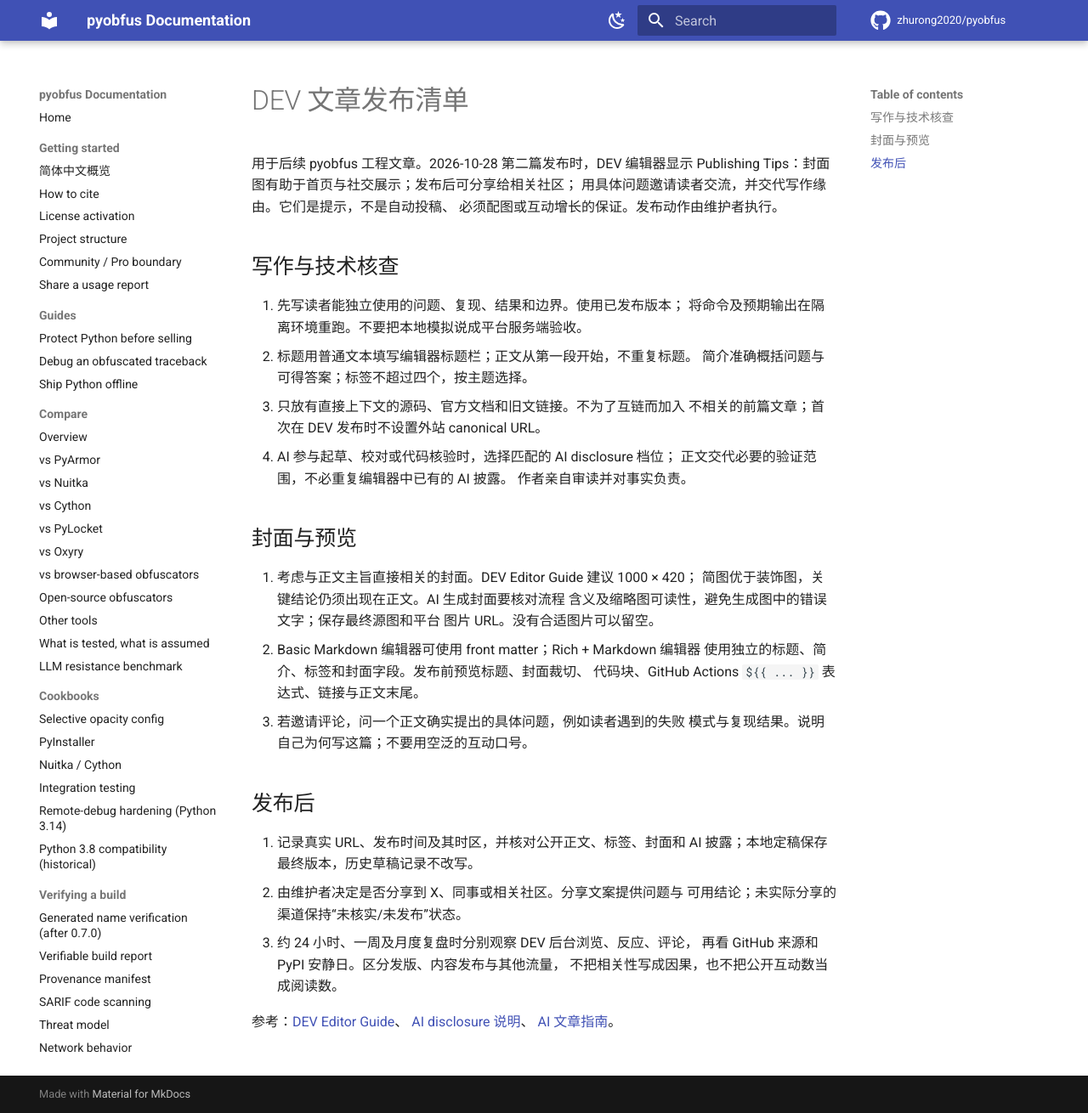
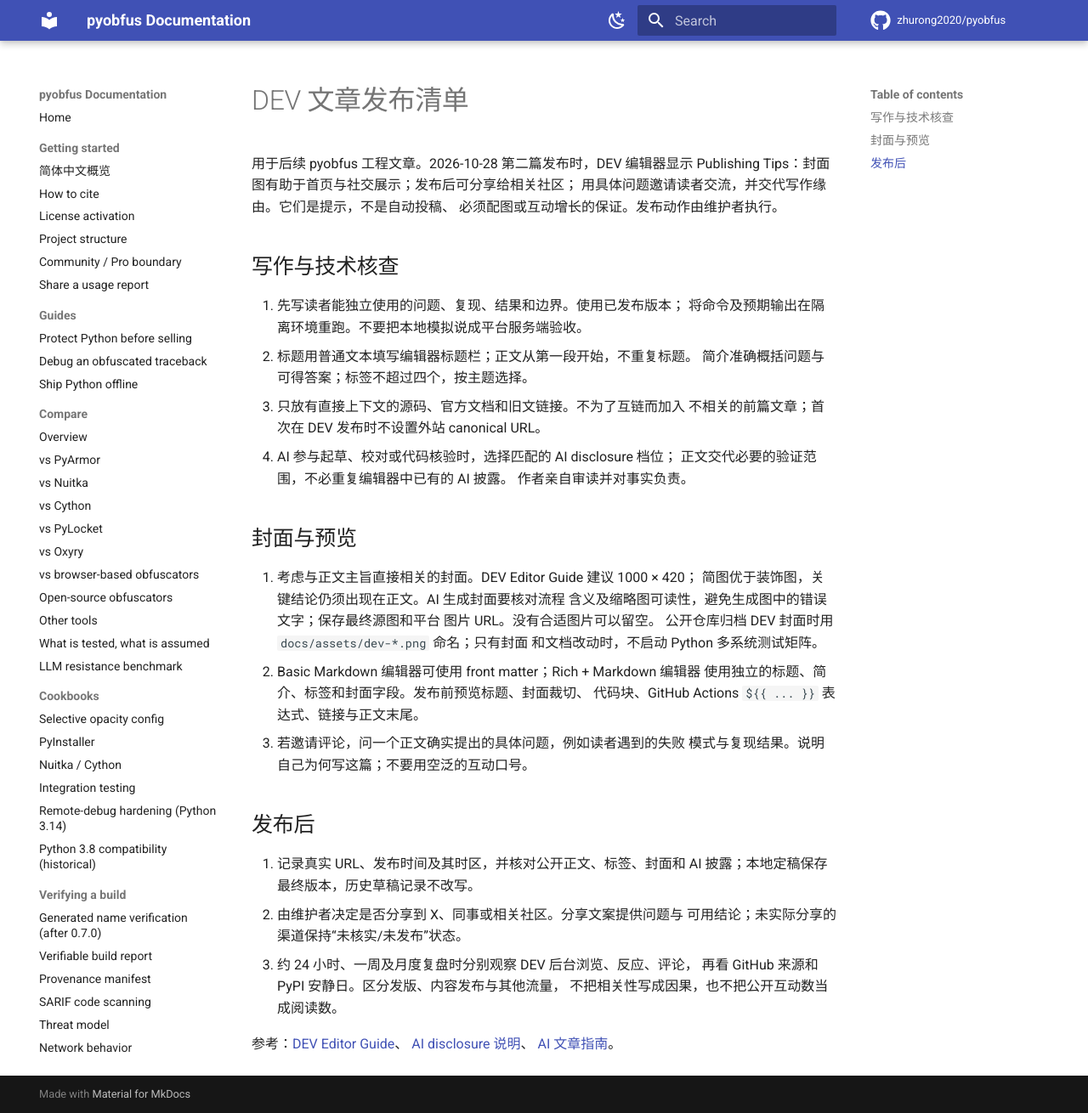
Before and after one commit to zhurong2020/pyobfus, an MkDocs documentation site: the page built from docs/DEV_PUBLISHING_CHECKLIST.md, in a window 1280 px wide and 1310 px high. Shown: the whole window at 85% size. Built offline with MkDocs 1.6.1 and Material for MkDocs 9.7.7, drawn with Linux system fonts in a browser that asks for light colours; comment, search, counter and statistics services are not loaded.

Commit message:
docs: note DEV cover CI naming convention

```diff
--- a/docs/DEV_PUBLISHING_CHECKLIST.md
+++ b/docs/DEV_PUBLISHING_CHECKLIST.md
@@ -23,6 +23,8 @@
    简图优于装饰图，关键结论仍须出现在正文。AI 生成封面要核对流程
    含义及缩略图可读性，避免生成图中的错误文字；保存最终源图和平台
    图片 URL。没有合适图片可以留空。
+   公开仓库归档 DEV 封面时用 `docs/assets/dev-*.png` 命名；只有封面
+   和文档改动时，不启动 Python 多系统测试矩阵。
 2. Basic Markdown 编辑器可使用 front matter；Rich + Markdown 编辑器
    使用独立的标题、简介、标签和封面字段。发布前预览标题、封面裁切、
    代码块、GitHub Actions `${{ ... }}` 表达式、链接与正文末尾。
```
